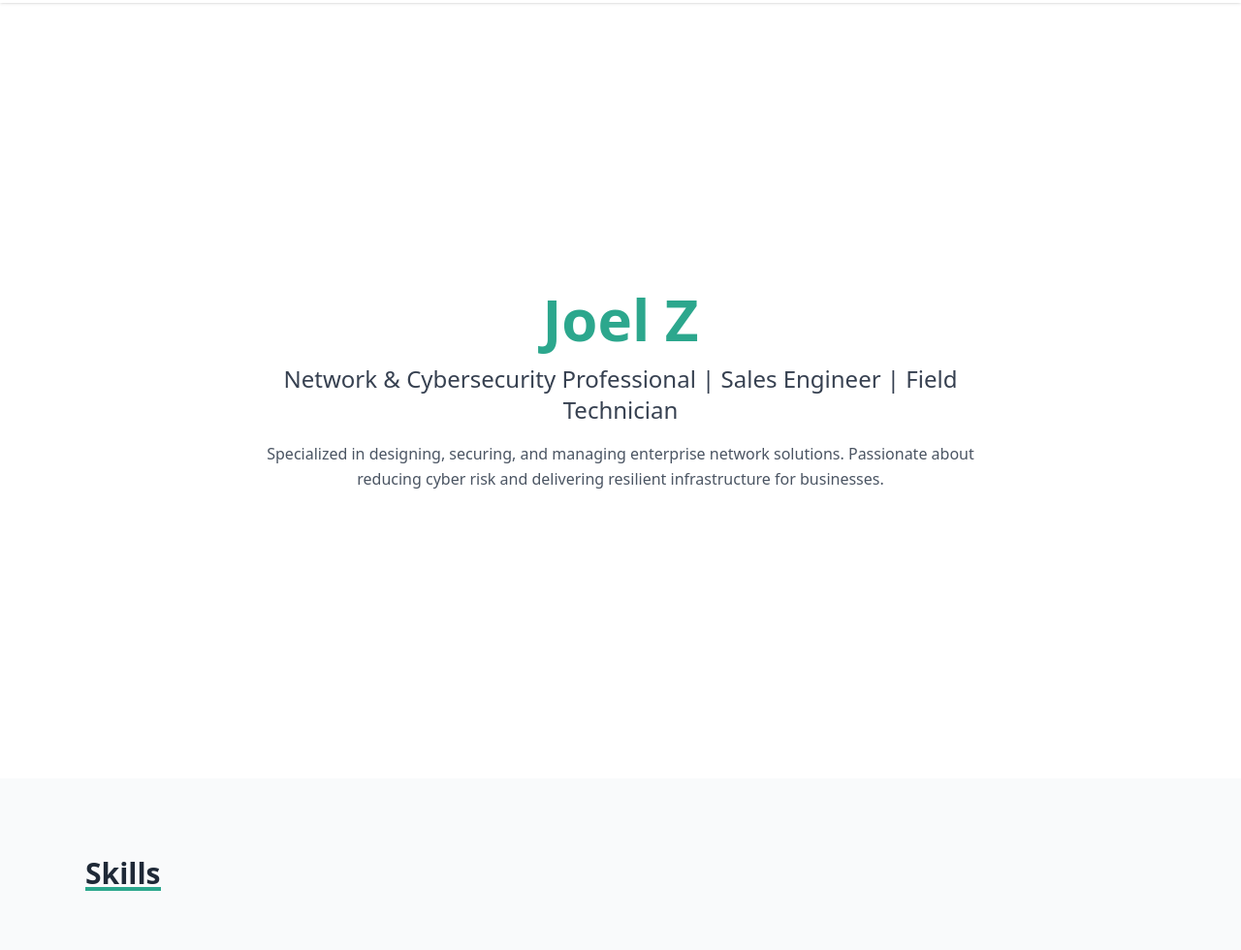
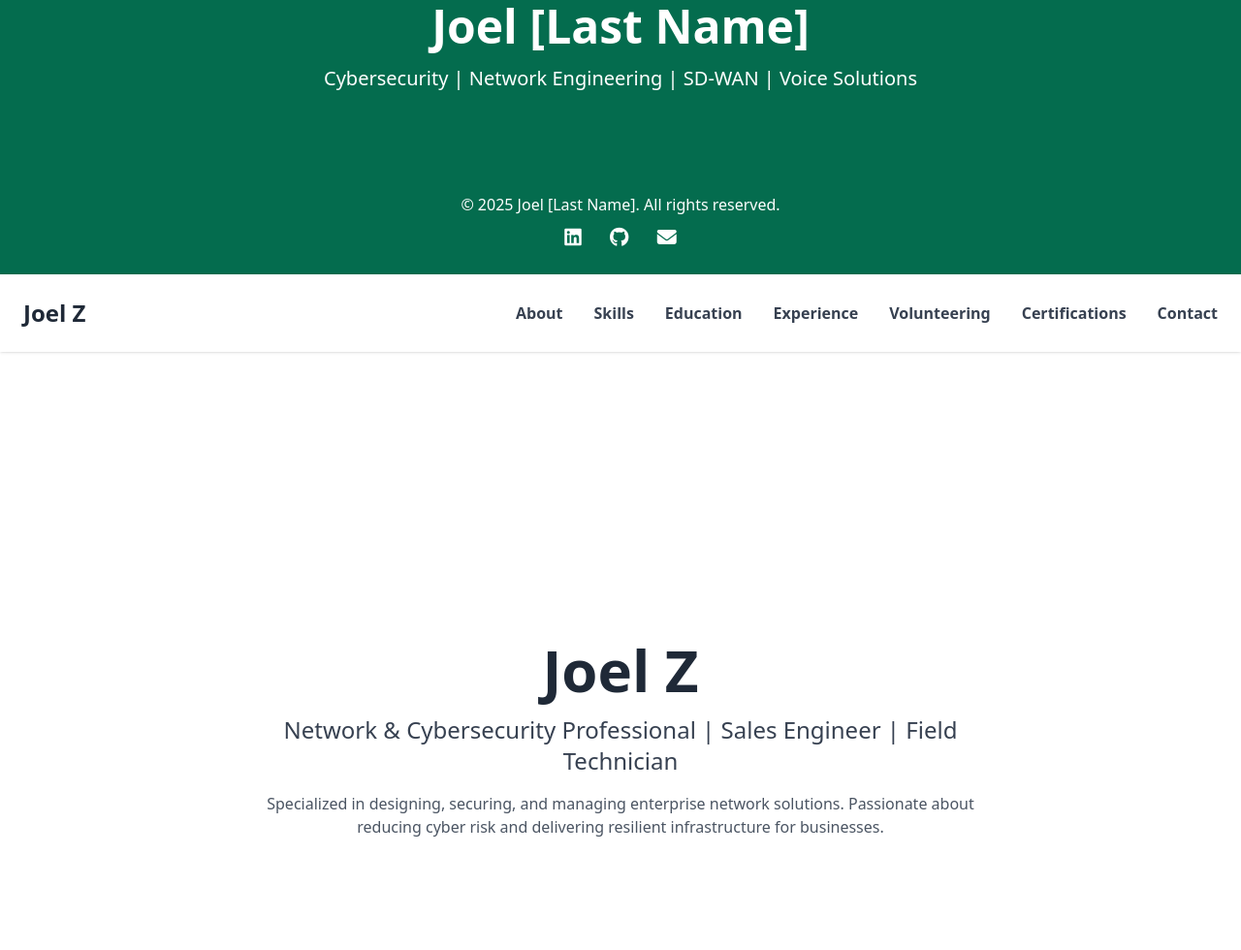
Before and after one commit to Gitzyguy/Portfolio, a plain HTML site: page index.html in a window 1280 px wide. Shown: the part 77-1057 px from the top of the page at 97% size. Drawn offline with nearby package versions, Linux system fonts and the light colour scheme.

Commit message:
Update index.html

```diff
--- a/index.html
+++ b/index.html
@@ -1,40 +1,51 @@
 <!DOCTYPE html>
-<html lang="en" class="scroll-smooth">
+<html lang="en">
 <head>
   <meta charset="UTF-8" />
-  <meta name="viewport" content="width=device-width, initial-scale=1" />
-  <title>Joel Z – Network & Cybersecurity Professional</title>
-  <link
-    href="https://cdnjs.cloudflare.com/ajax/libs/font-awesome/6.4.0/css/all.min.css"
-    rel="stylesheet"
-  />
+  <meta name="viewport" content="width=device-width, initial-scale=1.0" />
+  <title>Joel's Portfolio</title>
+
+  <!-- Tailwind CSS -->
   <script src="https://cdn.tailwindcss.com"></script>
+
+  <!-- Font Awesome -->
+  <script src="https://kit.fontawesome.com/a076d05399.js" crossorigin="anonymous"></script>
+
   <style>
-    /* Custom colors */
-    :root {
-      --networkgreen: #2ca78d;
-      --cyberblue: #007acc;
-      --firewallred: #d94f4f;
-    }
-    .text-networkgreen {
-      color: var(--networkgreen);
-    }
     .bg-networkgreen {
-      background-color: var(--networkgreen);
-    }
-    .text-cyberblue {
-      color: var(--cyberblue);
-    }
-    .bg-cyberblue {
-      background-color: var(--cyberblue);
-    }
-    .text-firewallred {
-      color: var(--firewallred);
-    }
-    .bg-firewallred {
-      background-color: var(--firewallred);
+      background-color: #046C4E;
     }
   </style>
+</head>
+<body class="bg-white text-gray-800 font-sans">
+
+  <!-- Hero Section -->
+  <section class="bg-networkgreen text-white py-20 text-center">
+    <h1 class="text-5xl font-bold mb-4">Joel [Last Name]</h1>
+    <p class="text-xl">Cybersecurity | Network Engineering | SD-WAN | Voice Solutions</p>
+  </section>
+
+  <!-- Add your content here -->
+
+  <!-- Footer -->
+  <footer class="bg-networkgreen text-white py-6 text-center">
+    <p>© 2025 Joel [Last Name]. All rights reserved.</p>
+    <div class="mt-2 space-x-6 text-xl">
+      <a href="https://linkedin.com/in/yourprofile" target="_blank" class="hover:text-gray-200" aria-label="LinkedIn">
+        <i class="fab fa-linkedin"></i>
+      </a>
+      <a href="https://github.com/yourprofile" target="_blank" class="hover:text-gray-200" aria-label="GitHub">
+        <i class="fab fa-github"></i>
+      </a>
+      <a href="mailto:your.email@example.com" class="hover:text-gray-200" aria-label="Email">
+        <i class="fas fa-envelope"></i>
+      </a>
+    </div>
+  </footer>
+
+</body>
+</html>
+
 </head>
 <body class="bg-gray-50 text-gray-800 font-sans leading-relaxed">
 
```
